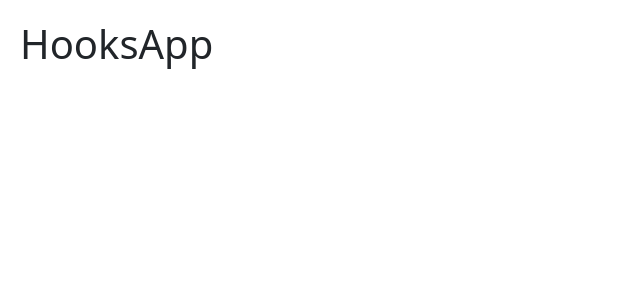
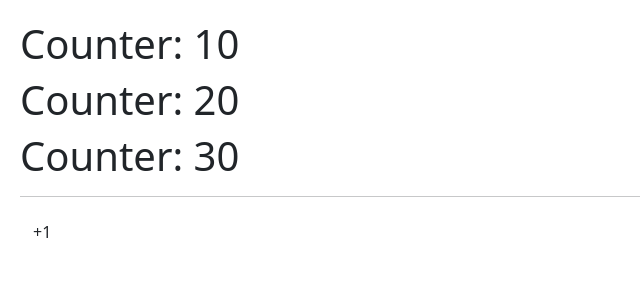
Before and after one commit to SoyDoryam/hook-app, a React (Vite) app: page / in a window 1280 px wide. Shown: the top 300 px of the page, without its empty margins (0-640 px from the left). Built offline with nearby package versions, Linux system fonts and the light colour scheme.

Commit message:
useState

```diff
--- /dev/null
+++ b/src/01-useState/CounterApp.jsx
@@ -0,0 +1,31 @@
+import { useState } from "react"
+
+export const CounterApp = () => {
+
+    const [state, setCounter] = useState({
+        counter1: 10,
+        counter2: 20,
+        counter3: 30,
+    });
+    const {counter1, counter2, counter3} = state;
+
+  return (
+    <>
+        <h1>Counter: {counter1}</h1>
+        <h1>Counter: {counter2}</h1>
+        <h1>Counter: {counter3}</h1>
+
+        <hr />
+
+        <button
+            className="btn"
+            onClick={
+                () => setCounter({
+                    ...state,
+                    counter1: counter1 +1
+                })
+        }
+        >+1</button>
+    </>
+  )
+}
--- a/src/main.jsx
+++ b/src/main.jsx
@@ -1,11 +1,12 @@
 import React from 'react'
 import ReactDOM from 'react-dom/client'
-import { HooksApp } from './HooksApp'
+// import { HooksApp } from './HooksApp'
+import { CounterApp } from './01-useState/CounterApp'
 
 import './index.css'
 
 ReactDOM.createRoot(document.getElementById('root')).render(
   <React.StrictMode>
-    <HooksApp />
+    <CounterApp />
   </React.StrictMode>,
 )
```
